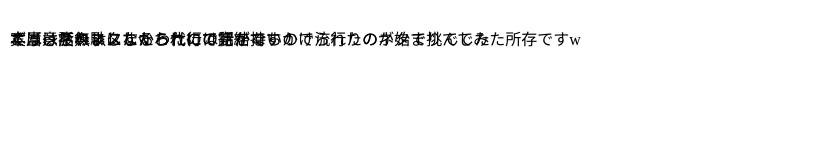
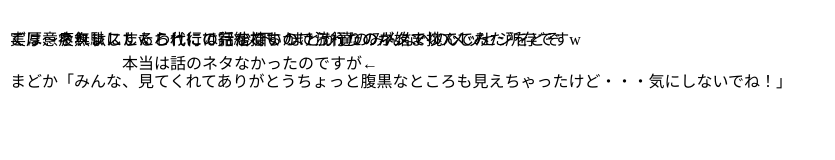
Before and after one commit to ivgtr/react-fukidashi, a React (Vite) app: page / in a window 1280 px wide. Shown: the top 160 px of the page, without its empty margins (0-835 px from the left). Built offline with nearby package versions, Linux system fonts and the light colour scheme; what @linaria/core would draw is missing.

Commit message:
:bug: fix: deployを調整

```diff
--- a/package.json
+++ b/package.json
@@ -1,6 +1,6 @@
 {
   "name": "react-fukidashi",
-  "description": "react speech balloon component",
+  "description": "💭 react speech balloon component",
   "version": "0.0.1",
   "main": "index.js",
   "license": "MIT",
--- a/src/App.tsx
+++ b/src/App.tsx
@@ -13,14 +13,24 @@ const App = () => {
       }}
     >
       <div style={{ textAlign: "center" }}>
-        <Fukidashi text={["くぅ～疲れましたw これにて完結です！"]} placement={"top"}>
+        <Fukidashi text={"くぅ～疲れましたw これにて完結です！"} placement={"top"}>
           <Fukidashi
-            text={["実は、ネタレスしたら代行の話を持ちかけられたのが始まりでした"]}
+            text={[
+              "実は、ネタレスしたら代行の話を持ちかけられたのが始まりでした",
+              "本当は話のネタなかったのですが←",
+            ]}
             placement={"right"}
           >
-            <Fukidashi text={["本当は話のネタなかったのですが←"]} placement={"bottom"}>
+            <Fukidashi
+              text={"ご厚意を無駄にするわけには行かないので流行りのネタで挑んでみた所存ですw"}
+              placement={"bottom"}
+            >
               <Fukidashi
-                text={"ご厚意を無駄にするわけには行かないので流行りのネタで挑んでみた所存ですw"}
+                text={[
+                  "以下、まどか達のみんなへのメッセジをどぞ",
+                  "",
+                  "まどか「みんな、見てくれてありがとうちょっと腹黒なところも見えちゃったけど・・・気にしないでね！」",
+                ]}
                 placement={"left"}
               >
                 <div
```
